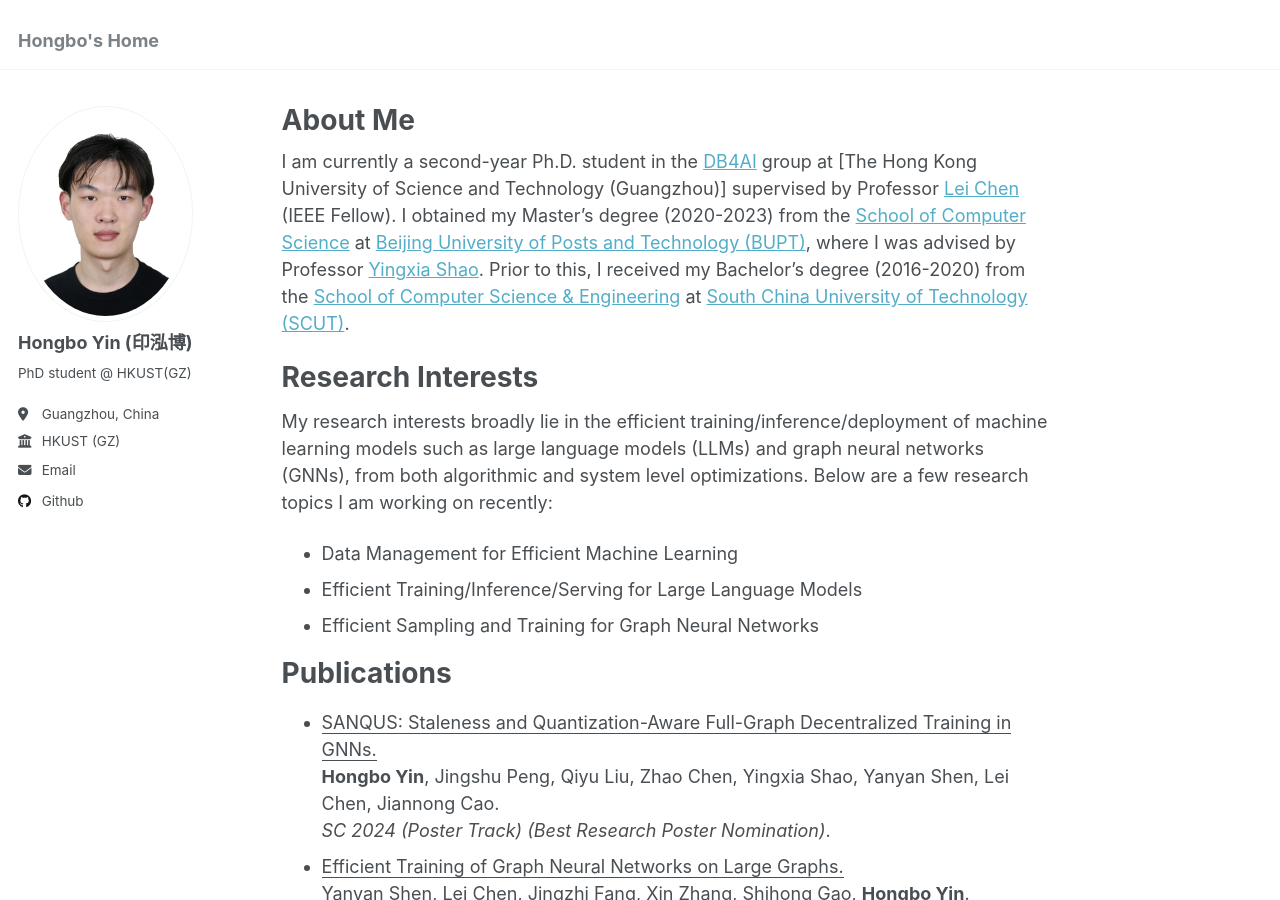
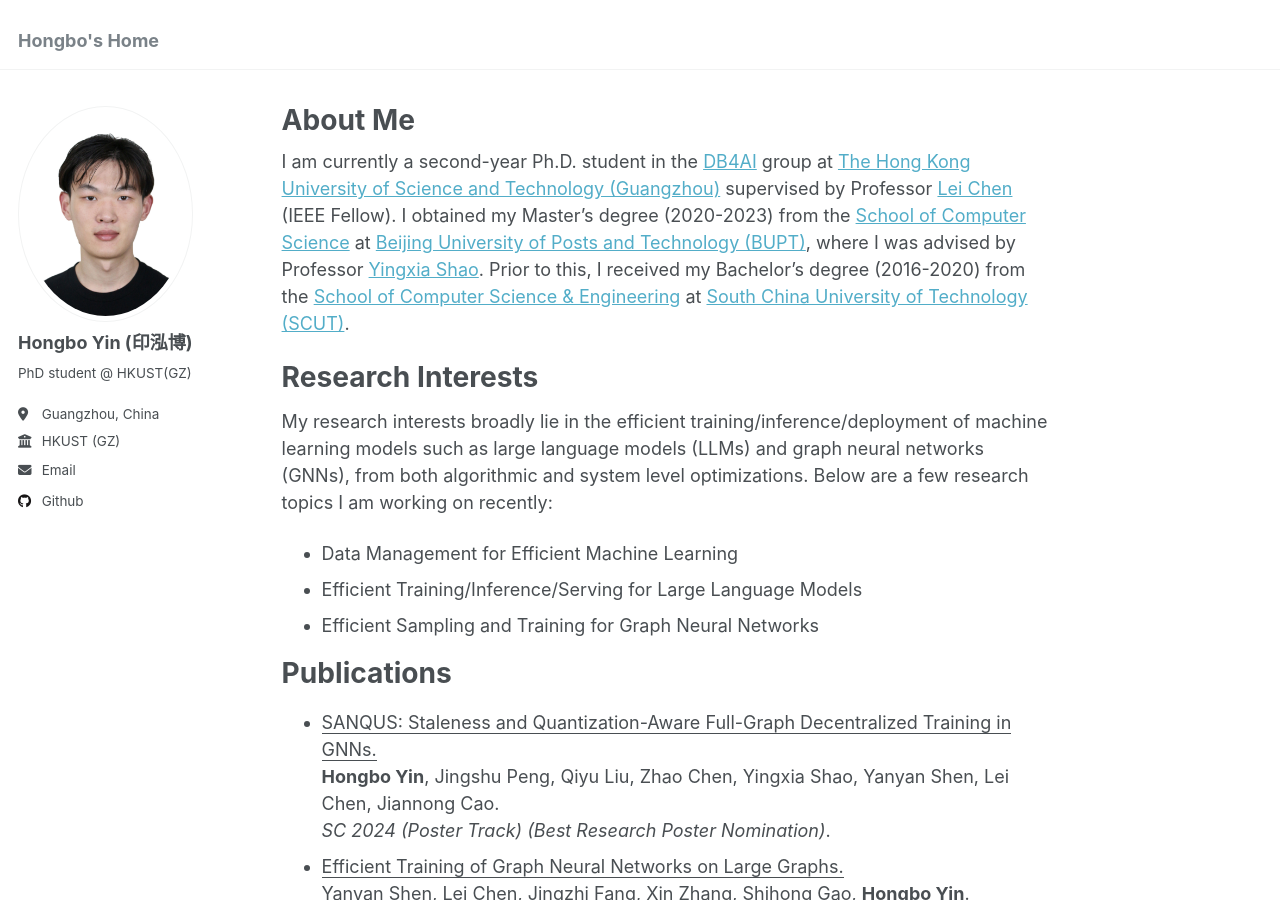
Before and after one commit to yinhbo/yinhbo.github.io, a Jekyll site: the page built from _pages/about.md, in a window 1280 px wide and 900 px high. Built offline with Jekyll 4.4.1, drawn with Linux system fonts in a browser that asks for light colours; part of the change alters nothing that is shown.

```diff
--- a/_pages/about.md
+++ b/_pages/about.md
@@ -7,7 +7,7 @@ redirect_from:
   - /about.html
 ---
 
-I am currently a second-year Ph.D. student in the [DB4AI](https://cse.hkust.edu.hk/db4ai/) group at [The Hong Kong University of Science and Technology (Guangzhou)] supervised by Professor [Lei Chen](https://cse.hkust.edu.hk/~leichen/) (IEEE Fellow). I obtained my Master's degree (2020-2023) from the [School of Computer Science](https://scs.bupt.edu.cn/) at [Beijing University of Posts and Technology (BUPT)](https://www.bupt.edu.cn/), where I was advised by Professor [Yingxia Shao](https://shaoyx.github.io/). Prior to this, I received my Bachelor's degree (2016-2020) from the [School of Computer Science & Engineering](https://www2.scut.edu.cn/cs/) at [South China University of Technology (SCUT)](https://www.scut.edu.cn/en).
+I am currently a second-year Ph.D. student in the [DB4AI](https://cse.hkust.edu.hk/db4ai/) group at [The Hong Kong University of Science and Technology (Guangzhou)](https://www.hkust-gz.edu.cn/) supervised by Professor [Lei Chen](https://cse.hkust.edu.hk/~leichen/) (IEEE Fellow). I obtained my Master's degree (2020-2023) from the [School of Computer Science](https://scs.bupt.edu.cn/) at [Beijing University of Posts and Technology (BUPT)](https://www.bupt.edu.cn/), where I was advised by Professor [Yingxia Shao](https://shaoyx.github.io/). Prior to this, I received my Bachelor's degree (2016-2020) from the [School of Computer Science & Engineering](https://www2.scut.edu.cn/cs/) at [South China University of Technology (SCUT)](https://www.scut.edu.cn/en).
 
 
 Research Interests
```
